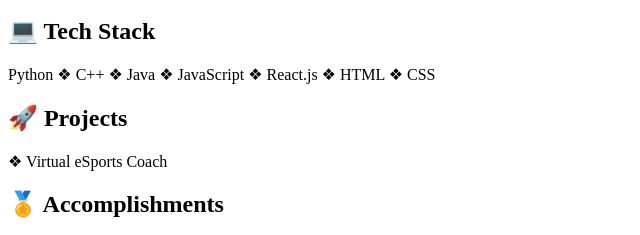
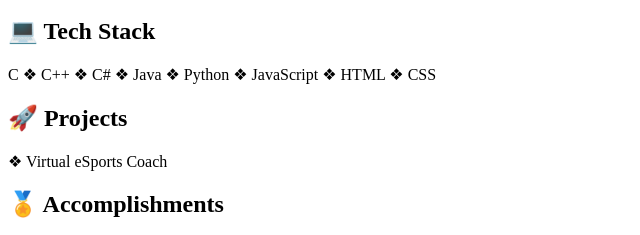
Before and after one commit to tmasha/tmasha.github.io, a website built with Vite: page index.html in a window 1280 px wide. Shown: the part 913-1148 px from the top of the page, 0-640 px from the left. Built offline with nearby package versions, Linux system fonts and the light colour scheme; animation ran at ten frames a second.

Commit message:
update language stack

```diff
--- a/index.html
+++ b/index.html
@@ -28,11 +28,12 @@
       <section class="left">
         <h2>💻 Tech Stack</h2>
         <p>
+          C ❖
+          C++ ❖
+          C# ❖
+          Java ❖
           Python ❖
-          C++ ❖
-          Java ❖
           JavaScript ❖
-          React.js ❖
           HTML ❖
           CSS
         </p>
```
